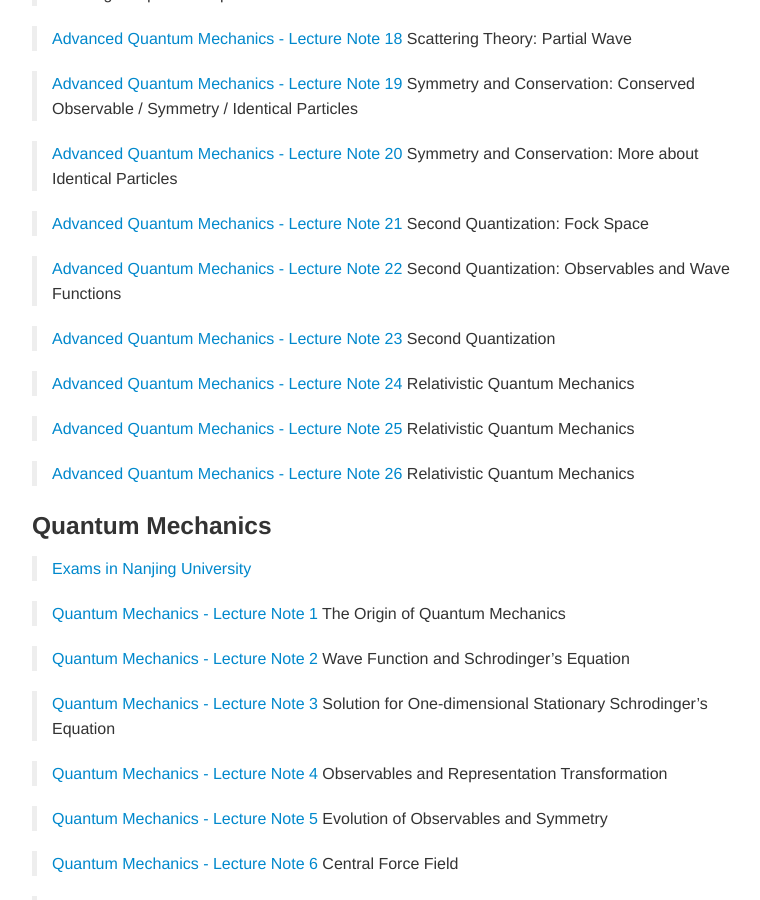
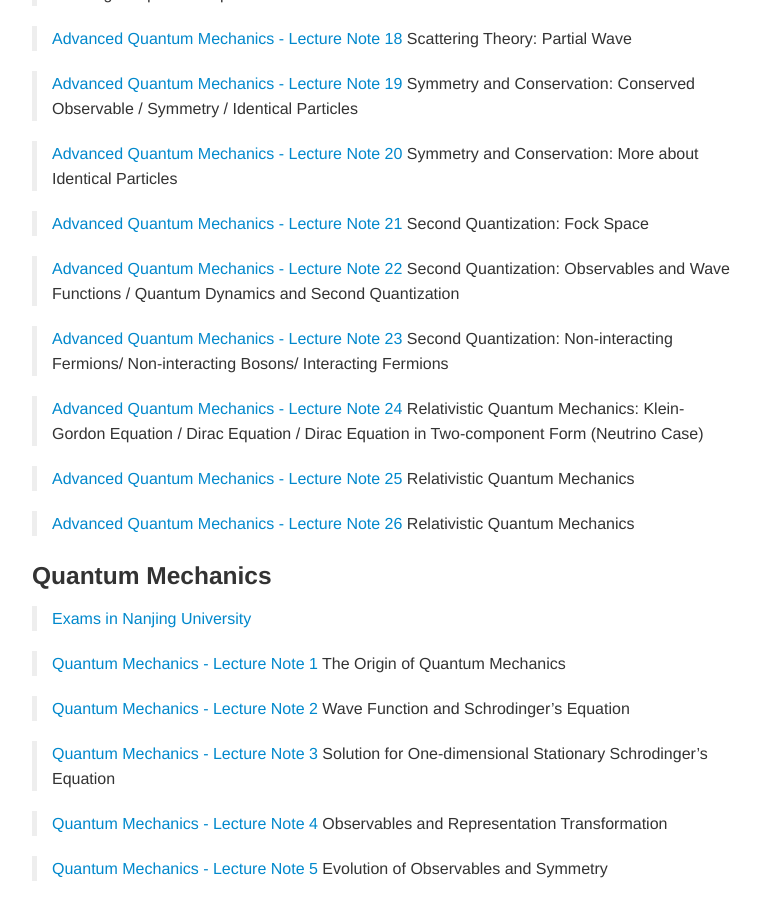
Before and after one commit to zhangchuheng123/zhangchuheng123.github.io, a Jekyll site: the page built from my_pages/academic-resources.md, in a window 1280 px wide and 900 px high, scrolled down 1984 px. Shown: the whole window, without its empty margins (258-1018 px from the left). Built offline with Jekyll 4.4.1, drawn with Linux system fonts in a browser that asks for light colours.

Commit message:
academic

```diff
--- a/my_pages/academic-resources.md
+++ b/my_pages/academic-resources.md
@@ -97,13 +97,13 @@ Symmetry and Conservation: More about Identical Particles
 Second Quantization: Fock Space
 
 > [Advanced Quantum Mechanics - Lecture Note 22](/assets/files/2016-12-10-Advanced-QM-22.pdf)
-Second Quantization: Observables and Wave Functions
+Second Quantization: Observables and Wave Functions / Quantum Dynamics and Second Quantization
 
 > [Advanced Quantum Mechanics - Lecture Note 23](/assets/files/2016-12-14-Advanced-QM-23.pdf)
-Second Quantization
+Second Quantization: Non-interacting Fermions/ Non-interacting Bosons/ Interacting Fermions
 
 > [Advanced Quantum Mechanics - Lecture Note 24](/assets/files/2016-12-26-Advanced-QM-24.pdf)
-Relativistic Quantum Mechanics
+Relativistic Quantum Mechanics: Klein-Gordon Equation / Dirac Equation / Dirac Equation in Two-component Form (Neutrino Case)
 
 > [Advanced Quantum Mechanics - Lecture Note 25](/assets/files/2016-12-26-Advanced-QM-25.pdf)
 Relativistic Quantum Mechanics
```
